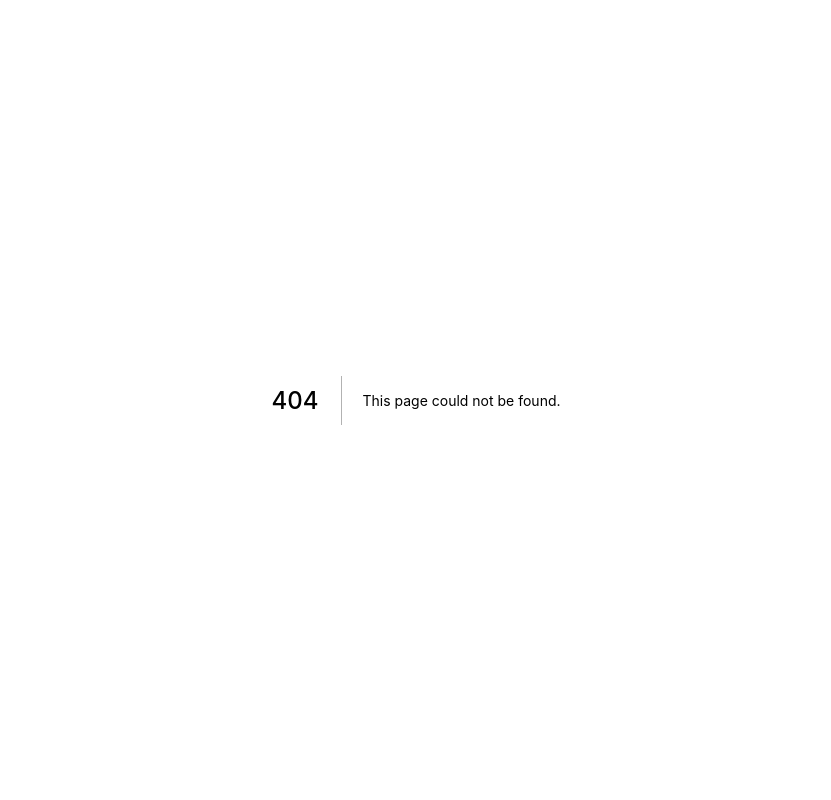
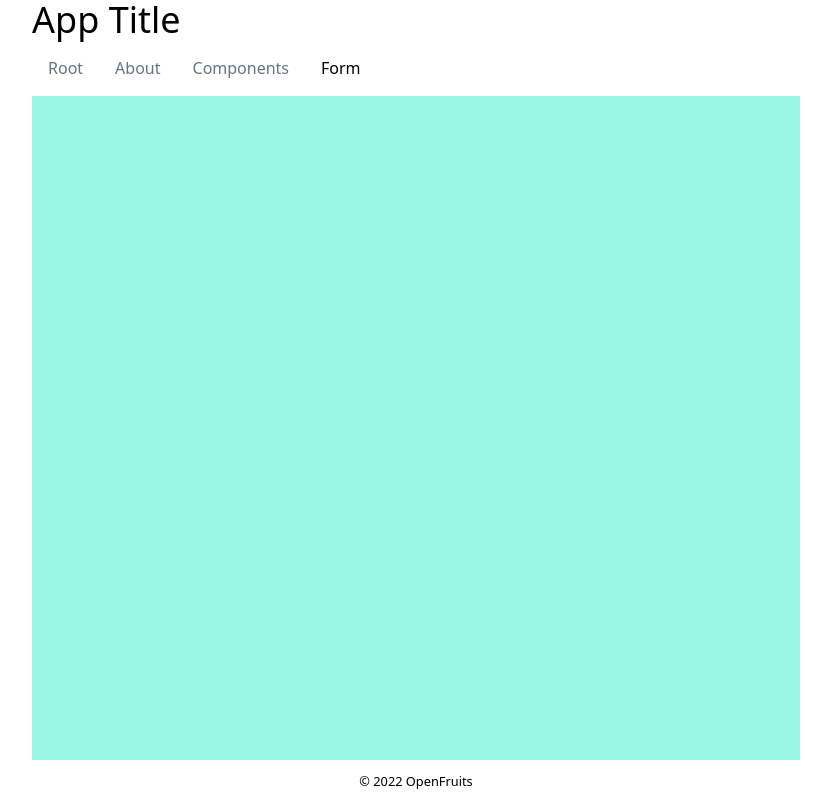
Before and after one commit to OpenFruits/next-starter, a Next.js app: page /form in a window 1280 px wide. Before the commit this address had no page. Shown: the whole page, without its empty margins (224-1055 px from the left). Built offline with nearby package versions, Linux system fonts and the light colour scheme.

Commit message:
✨ add new page

```diff
--- /dev/null
+++ b/pages/form.tsx
@@ -0,0 +1,17 @@
+import type { CustomNextPage } from "next";
+import Head from "next/head";
+import { FixedLayout } from "src/layout/FixedLayout";
+
+const Form: CustomNextPage = () => {
+  return (
+    <>
+      <Head>
+        <title>Form Page</title>
+      </Head>
+    </>
+  );
+};
+
+Form.getLayout = FixedLayout;
+
+export default Form;
--- a/src/layout/Header.tsx
+++ b/src/layout/Header.tsx
@@ -5,6 +5,7 @@ const NAV_ITEMS = [
   { href: "/", label: "Root" },
   { href: "/about", label: "About" },
   { href: "/components", label: "Components" },
+  { href: "/form", label: "Form" },
 ];
 
 export const Header: VFC = () => {
```
